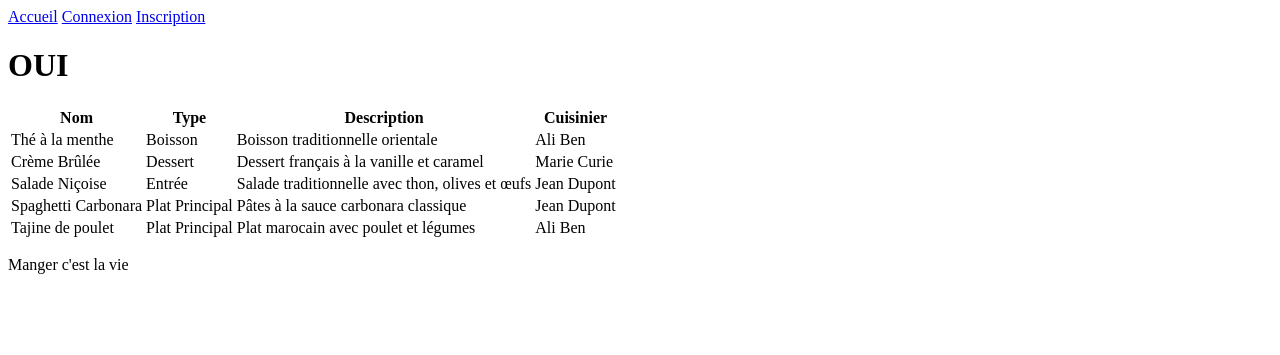
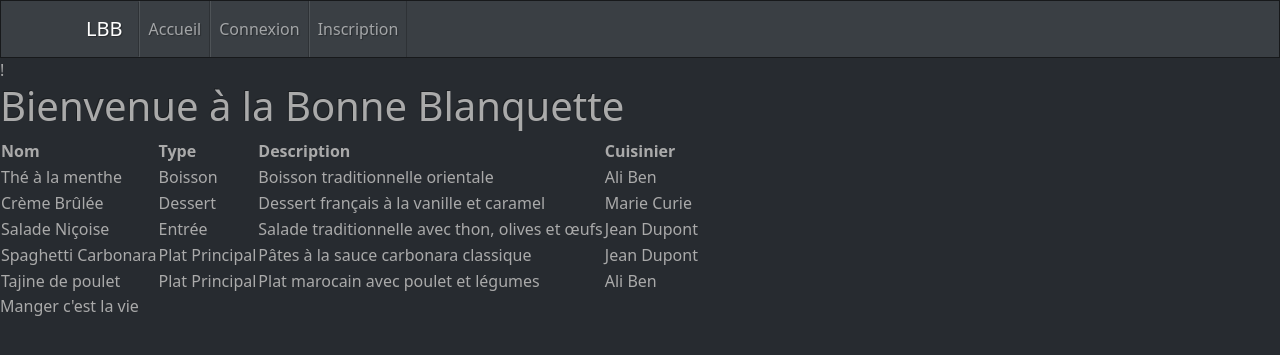
Before and after one commit to totorz76/EvalPhp, a PHP site: page / in a window 1280 px wide. Shown: the top 355 px of the page. Run offline with PHP 8.4, Linux system fonts and the light colour scheme; data comes from the database, SQL or seed files in the repository.

Commit message:
CSS header

```diff
--- a/public/templates/accueil.html.php
+++ b/public/templates/accueil.html.php
@@ -1,4 +1,4 @@
-<h1>OUI</h1>
+<h1>Bienvenue à la Bonne Blanquette</h1>
 <table>
     <thead>
         <tr>
--- a/public/templates/header.html.php
+++ b/public/templates/header.html.php
@@ -4,24 +4,59 @@
 <head>
     <meta charset="UTF-8">
     <title>Mon site cuisine</title>
+    <link rel="stylesheet" href="https://bootswatch.com/5/slate/bootstrap.css">
 </head>
 
 <body>
     <header>
-        <nav>
-            <?php if (isset($_SESSION['cuisinier_id'])): ?>
-                <span>Bonjour <?= htmlspecialchars($_SESSION['cuisinier_nom']) ?></span>
-                <a href="?page=home">Accueil</a>
-                <a href="?page=ListPlats">Mes Plats</a>
-                <a href="?page=Logout">Déconnexion</a>
-                <div>
-                    <a href="?page=Profil">Profil</a>
-                </div>
-            <?php else: ?>
-                <a href="?page=home">Accueil</a>
-                <a href="?page=Login">Connexion</a>
-                <a href="?page=Register">Inscription</a>
-            <?php endif; ?>
-        </nav>
-    </header>
+    <nav class="navbar navbar-expand-lg navbar-dark bg-primary">
+        <div class="container">
+            <!-- Logo / Nom du site -->
+            <a class="navbar-brand" href="?page=home">LBB</a>
+
+            <!-- Bouton hamburger pour mobile -->
+            <button class="navbar-toggler" type="button" data-bs-toggle="collapse" data-bs-target="#navbarMain" aria-controls="navbarMain" aria-expanded="false" aria-label="Toggle navigation">
+                <span class="navbar-toggler-icon"></span>
+            </button>
+
+            <!-- Liens de navigation -->
+            <div class="collapse navbar-collapse" id="navbarMain">
+                <ul class="navbar-nav me-auto mb-2 mb-lg-0">
+                    <li class="nav-item">
+                        <a class="nav-link" href="?page=home">Accueil</a>
+                    </li>
+
+                    <?php if (isset($_SESSION['cuisinier_id'])): ?>
+                        <li class="nav-item">
+                            <a class="nav-link" href="?page=ListPlats">Mes Plats</a>
+                        </li>
+                        <li class="nav-item">
+                            <a class="nav-link" href="?page=Logout">Déconnexion</a>
+                        </li>
+                    <?php else: ?>
+                        <li class="nav-item">
+                            <a class="nav-link" href="?page=Login">Connexion</a>
+                        </li>
+                        <li class="nav-item">
+                            <a class="nav-link" href="?page=Register">Inscription</a>
+                        </li>
+                    <?php endif; ?>
+                </ul>
+
+                <?php if (isset($_SESSION['cuisinier_id'])): ?>
+                    <!-- Section utilisateur connecté à droite -->
+                    <span class="navbar-text me-3">
+                        Bonjour, <?= htmlspecialchars($_SESSION['cuisinier_nom']) ?>
+                    </span>
+                    <a class="btn btn-outline-light" href="?page=Profil">Profil</a>
+                <?php endif; ?>
+            </div>
+        </div>
+    </nav>
+</header>
+
+<!-- Pense à ajouter le script JS de Bootstrap à la fin du body pour le collapse -->
+<script src="https://cdn.jsdelivr.net/npm/bootstrap@5.3.2/dist/js/bootstrap.bundle.min.js"></script>
+
     <main>
+        !
```
